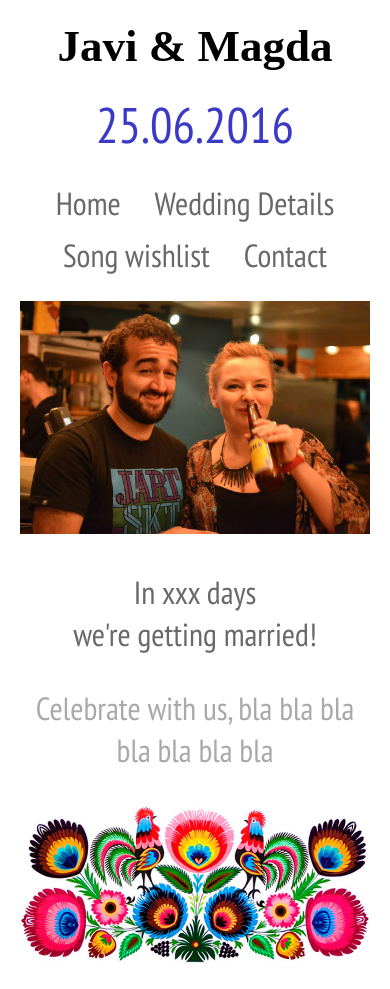
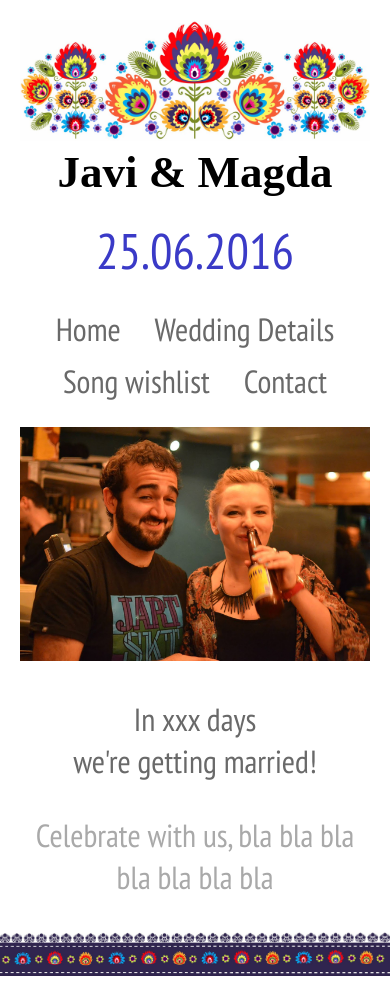
Before and after one commit to jgasteiz/wedding, a Django app: template templates/public/home.html in a window 390 px wide. Run offline with Django 3.2, Linux system fonts and the light colour scheme; the template is opened without the code that fills it, so the values that code supplies are empty.

Commit message:
New images

```diff
--- a/static/css/wedding.css
+++ b/static/css/wedding.css
@@ -9,16 +9,13 @@ body {
   font-family: 'PT Sans Narrow', sans-serif;
   margin: 0 auto;
   max-width: 100%;
-  width: 1000px; }
+  width: 800px; }
 
 img {
   max-width: 100%; }
 
 div[role="main"] {
-  margin: 80px 0; }
-  @media only screen and (max-width: 768px) {
-    div[role="main"] {
-      margin: 20px 0; } }
+  margin: 20px 0 0; }
 
 h1,
 h2,
@@ -26,36 +23,13 @@ h3 {
   margin: 0 0 20px; }
 
 .main-header {
-  padding: 20px 300px;
   position: relative;
   text-align: center; }
-  @media only screen and (max-width: 768px) {
-    .main-header {
-      padding: 0; } }
-  .main-header:after, .main-header:before {
-    background-image: url("/static/img/flowers-header.jpg");
-    background-size: contain;
-    content: "";
-    height: 281px;
-    position: absolute;
-    top: 0;
-    width: 300px; }
-    @media only screen and (max-width: 980px) {
-      .main-header:after, .main-header:before {
-        height: 234px;
-        width: 250px; } }
-    @media only screen and (max-width: 768px) {
-      .main-header:after, .main-header:before {
-        display: none; } }
-  .main-header:before {
-    left: 0; }
-  .main-header:after {
-    right: 0; }
 
 .main-header__title {
   font-family: cursive;
   font-size: 60px; }
-  @media only screen and (max-width: 980px) {
+  @media only screen and (max-width: 800px) {
     .main-header__title {
       font-size: 45px; } }
 
@@ -63,7 +37,7 @@ h3 {
   color: #3A3AC7;
   font-size: 80px;
   font-weight: 400; }
-  @media only screen and (max-width: 980px) {
+  @media only screen and (max-width: 800px) {
     .main-header__subtitle {
       font-size: 50px; } }
 
@@ -83,7 +57,7 @@ h3 {
   display: inline-block;
   font-size: 32px;
   margin: 0 20px; }
-  @media only screen and (max-width: 768px) {
+  @media only screen and (max-width: 800px) {
     .main-nav__item {
       margin: 5px 15px; } }
   .main-nav__item a {
@@ -95,14 +69,15 @@ h3 {
     color: #CF043E; }
 
 .main-content {
-  padding: 0 160px;
   text-align: center; }
-  @media only screen and (max-width: 768px) {
-    .main-content {
-      padding: 0; } }
 
 .main-footer {
   text-align: center; }
+  .main-footer img {
+    display: block; }
+  @media only screen and (max-width: 800px) {
+    .main-footer {
+      margin: 0 -20px; } }
 
 .home-content--dark, .home-content--light {
   font-size: 32px; }
--- a/templates/public/base.html
+++ b/templates/public/base.html
@@ -13,6 +13,7 @@
 <body>
     <div role="main">
         <header class="main-header">
+            <img src="{% static 'img/header.jpg' %}" alt="Some flowers"/>
             <h1 class="main-header__title">Javi & Magda</h1>
             <h2 class="main-header__subtitle">25.06.2016</h2>
         </header>
@@ -36,7 +37,7 @@
             {% block content %}{% endblock content %}
         </div>
         <footer class="main-footer">
-            <img src="{% static 'img/flowers-footer.jpg' %}" alt="Some flowers"/>
+            <img src="{% static 'img/footer.jpg' %}" alt="Some flowers"/>
         </footer>
     </div>
 </body>
```
Also changed, not shown: static/scss/wedding.scss (+13 -48 lines), static/img/flowers-footer.jpg (deleted), static/img/flowers-header.jpg (deleted), static/img/footer.jpg (added), static/img/header.jpg (added), 1 other file.
